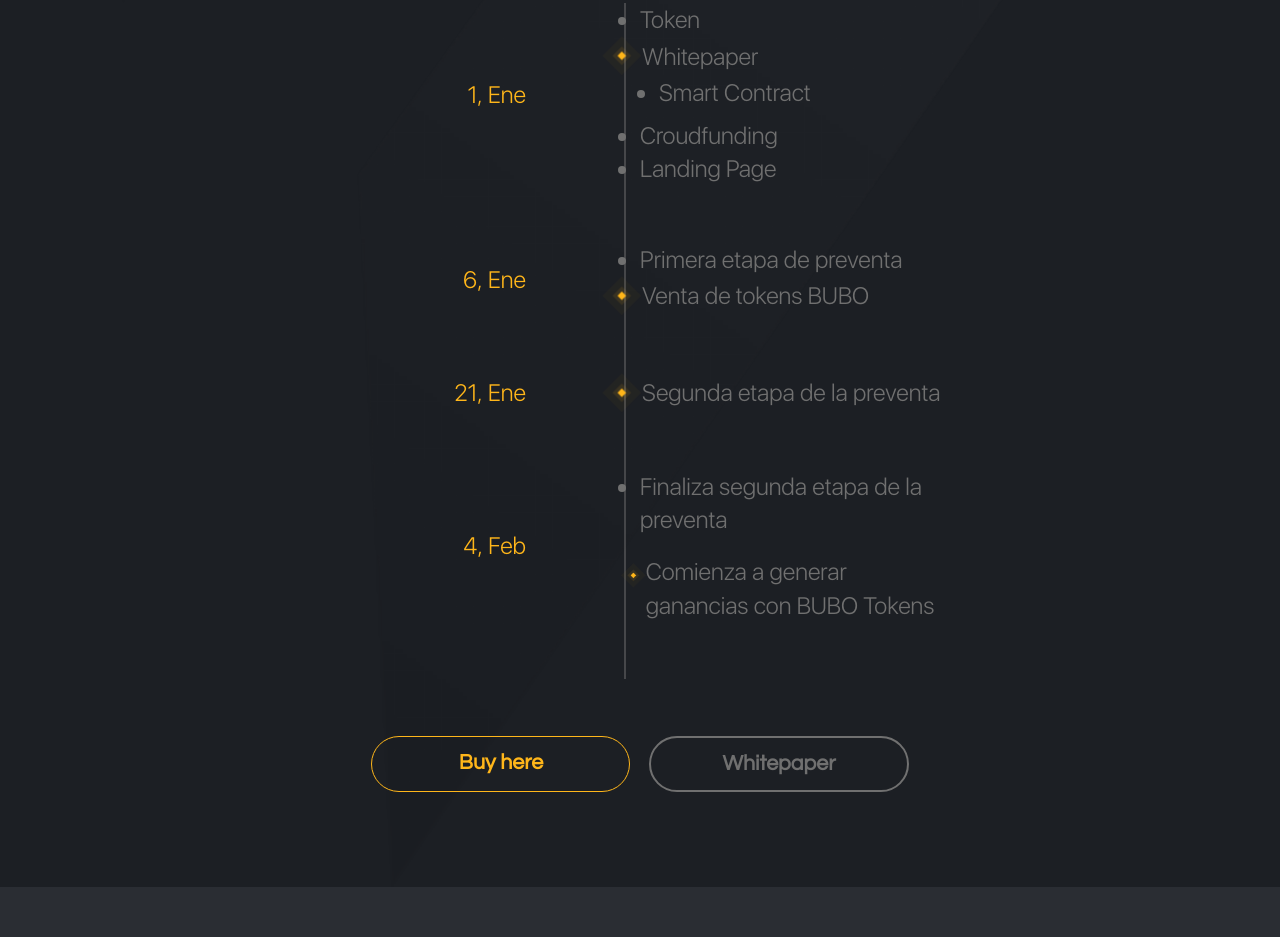
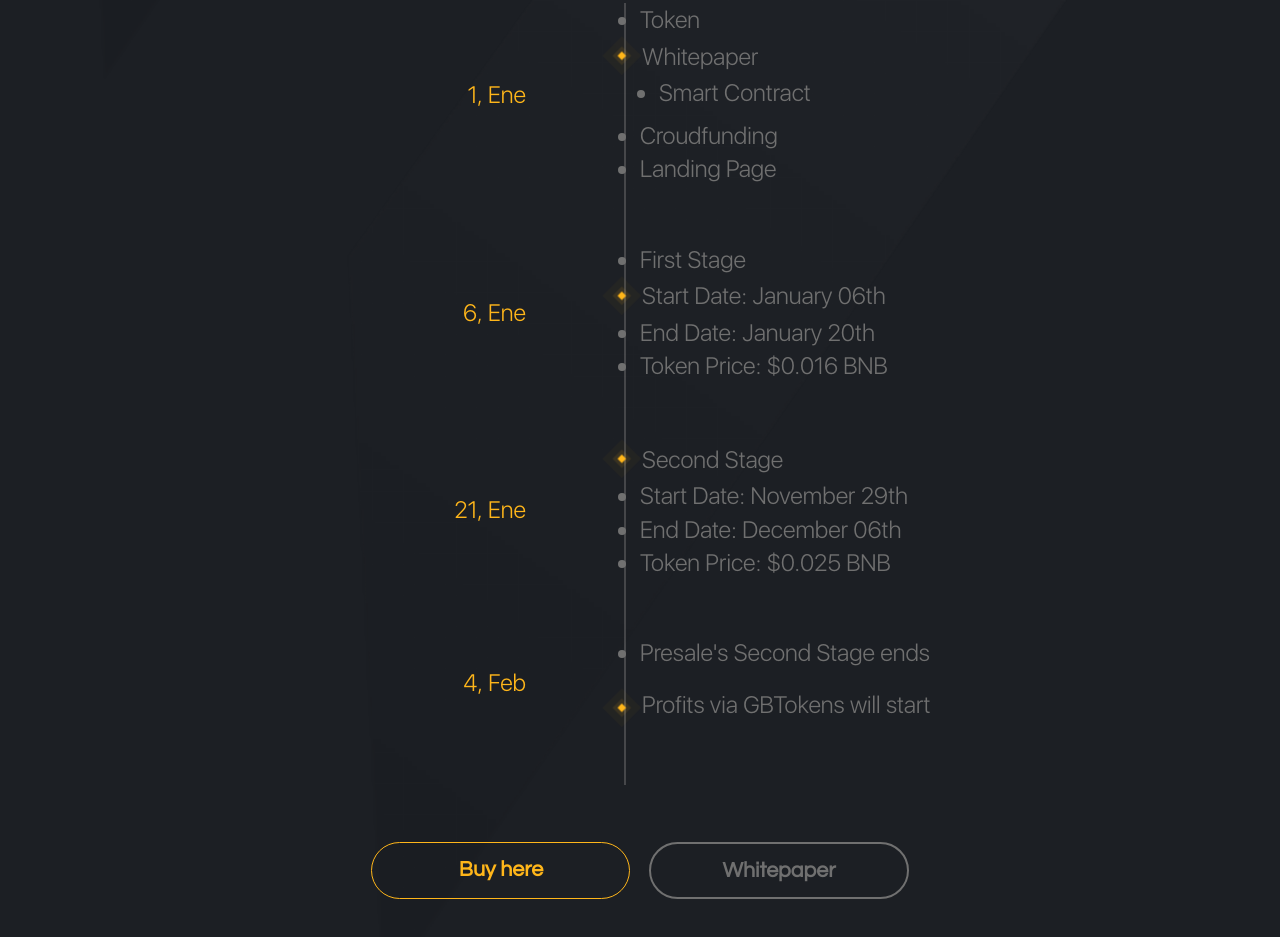
Before and after one commit to MarcoMacedoP/bubo_landing, a website built with Parcel: page src/index.html in a window 1280 px wide. Shown: the part 4254-5191 px from the top of the page. Built offline with nearby package versions, Linux system fonts and the light colour scheme.

Commit message:
update: Timeline data·

```diff
--- a/src/index.html
+++ b/src/index.html
@@ -321,10 +321,12 @@
                                 6, Ene
                             </p>
                             <ul class="text-gray lg:text-xl">
-                                <li>Primera etapa de preventa</li>
+                                <li>First Stage</li>
                                 <li class="magic-bullet -ml-8">
-                                    Venta de tokens BUBO
+                                    Start Date: January 06th
                                 </li>
+                                <li>End Date: January 20th</li>
+                                <li>Token Price: $0.016 BNB</li>
                             </ul>
                         </section>
                         <section>
@@ -334,9 +336,10 @@
                                 21, Ene
                             </p>
                             <ul class="text-gray lg:text-xl">
-                                <li class="magic-bullet -ml-8">
-                                    Segunda etapa de la preventa
-                                </li>
+                                <li class="magic-bullet -ml-8">Second Stage</li>
+                                <li>Start Date: November 29th</li>
+                                <li>End Date: December 06th</li>
+                                <li>Token Price: $0.025 BNB</li>
                             </ul>
                         </section>
                         <section>
@@ -346,12 +349,12 @@
                                 4, Feb
                             </p>
                             <ul class="text-gray lg:text-xl">
-                                <li>Finaliza segunda etapa de la preventa</li>
+                                <li>Presale's Second Stage ends</li>
                                 <li
-                                    class="magic-bullet -ml-4 mt-4"
+                                    class="magic-bullet -ml-8 mt-4"
                                     style="align-items: flex-start"
                                 >
-                                    Comienza a generar ganancias con BUBO Tokens
+                                Profits via GBTokens will start
                                 </li>
                             </ul>
                         </section>
```
